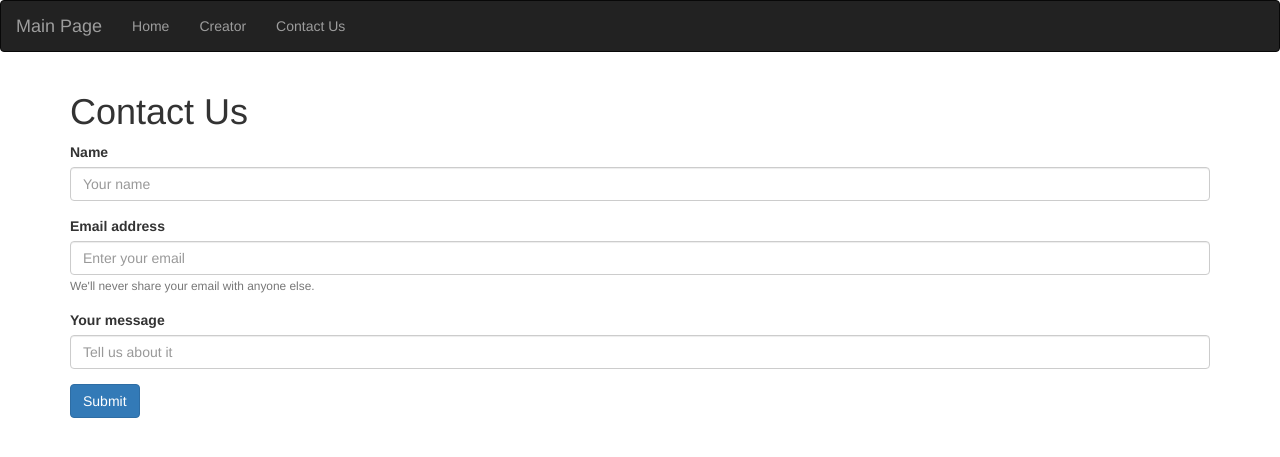
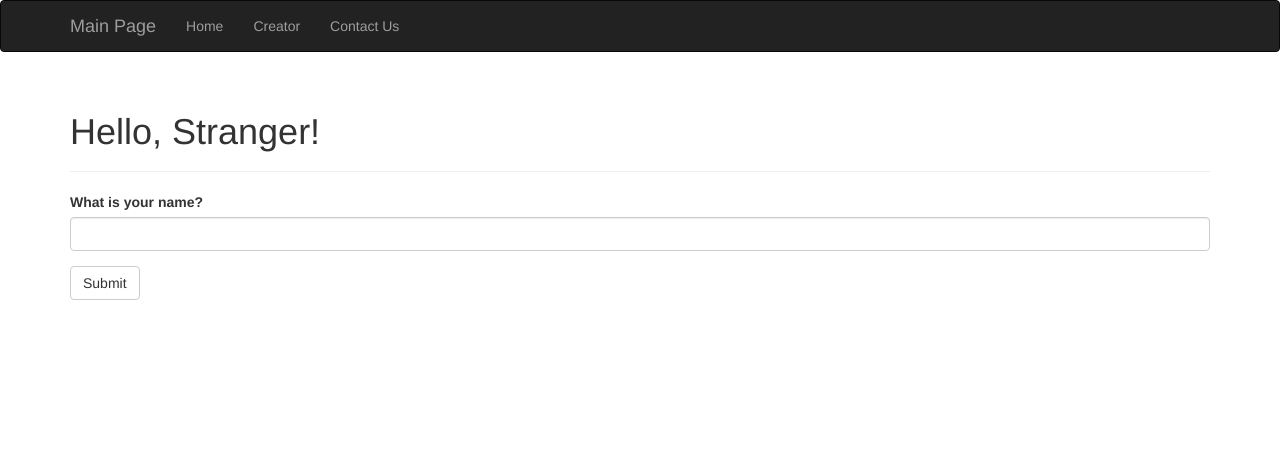
Before and after one commit to Petru932/la-Delia, a Flask app: page /contact in a window 1280 px wide. Shown: the top 457 px of the page. Run offline with Flask 2, Linux system fonts and the light colour scheme; some libraries are stand-ins or nearby versions.

Commit message:
Fixed favicon!!
Also added a basic form

```diff
--- a/Templates/base.html
+++ b/Templates/base.html
@@ -1,7 +1,11 @@
+
+<link rel="icon" href="{{ url_for('static', filename='favicon.ico') }}">
 {%extends "bootstrap/base.html"%}
+
         {%block title%}Main page{%endblock%}
+
         {%block navbar %}
-    <div class="navbar navbar-inverse"
+    <div class="navbar navbar-inverse">
     <div class="container">
         <div class="navbar-header">
             <button type="button" class="navbar-toggle"
--- a/Templates/contact.html
+++ b/Templates/contact.html
@@ -1,25 +1,9 @@
 {% extends "base.html" %}
+{% import "bootstrap/wtf.html" as wtf %}
 {% block title %}Contact Us{% endblock %}
-{% block content %}
-    <div class="container">
-    <h1 class="display-2">Contact Us</h1>
-    <form>
-  <div class="form-group">
-    <label for="Name">Name</label>
-    <input type="text" class="form-control" id="InputName" placeholder="Your name" required>
-  </div>
-
-        <div class="form-group">
-    <label for="InputEmail">Email address</label>
-    <input type="email" class="form-control" id="InputEmail"
-           aria-describedby="emailHelp" placeholder="Enter your email" required>
-    <small id="emailHelp" class="form-text text-muted">We'll never share your email with anyone else.</small>
-  </div>
-        <div class="form-group">
-    <label for="Message">Your message</label>
-    <input type="text" class="form-control" id="Message" placeholder="Tell us about it" required>
-  </div>
-  <button type="submit" class="btn btn-primary">Submit</button>
-</form>
-    </div>
+{% block page_content %}
+<div class="page-header">
+<h1>Hello, {% if name %}{{ name }}{% else %}Stranger{% endif %}!</h1>
+</div>
+{{ wtf.quick_form(form) }}
 {% endblock %}
--- a/app.py
+++ b/app.py
@@ -2,9 +2,10 @@ from flask import Flask
 from flask import request
 from flask import render_template
 from flask_bootstrap import Bootstrap
-
+from form import NameForm
 app = Flask(__name__)
 Bootstrap(app)
+app.config['SECRET_KEY']= 'hard to guess'
 @app.route('/test')
 def test():
     return render_template("test.html") # here I make my tests..
@@ -22,9 +23,14 @@ def user(name):
 def client():
     user_agent = request.headers.get('User-Agent')
     return '<p>Your browser is {}</p>'.format(user_agent)
-@app.route('/contact')
+@app.route('/contact', methods=['GET','POST'])
 def contact():
-    return render_template('contact.html')
+    name = None
+    form = NameForm()
+    if form.validate_on_submit():
+        name = form.name.data
+    form.name.data = ''
+    return render_template('contact.html', form=form, name=name)
 
 @app.errorhandler(404)
 def page_not_found(e):
@@ -34,5 +40,6 @@ def page_not_found(e):
 def internal_server_error(e):
     return render_template('500.html'), 500
 
+
 if __name__ == '__main__':
     app.run(host='0.0.0.0',debug=True)
--- /dev/null
+++ b/form.py
@@ -0,0 +1,6 @@
+from flask_wtf import FlaskForm
+from wtforms import StringField, SubmitField
+from wtforms.validators import DataRequired
+class NameForm(FlaskForm):
+    name = StringField('What is your name?', validators=[DataRequired()])
+    submit = SubmitField('Submit')
```
Also changed, not shown: Templates/contact-future.html (added, +18 -0 lines), static/favicon.ico (added).
